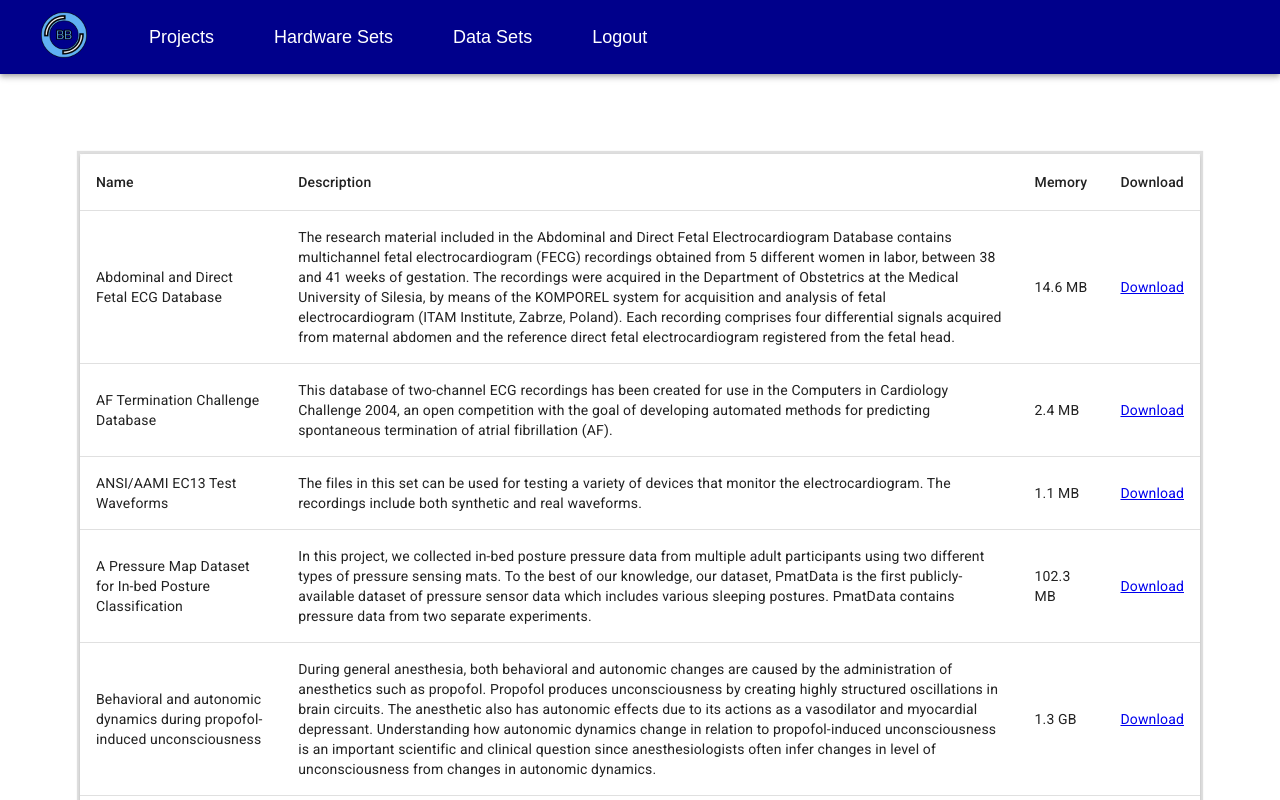
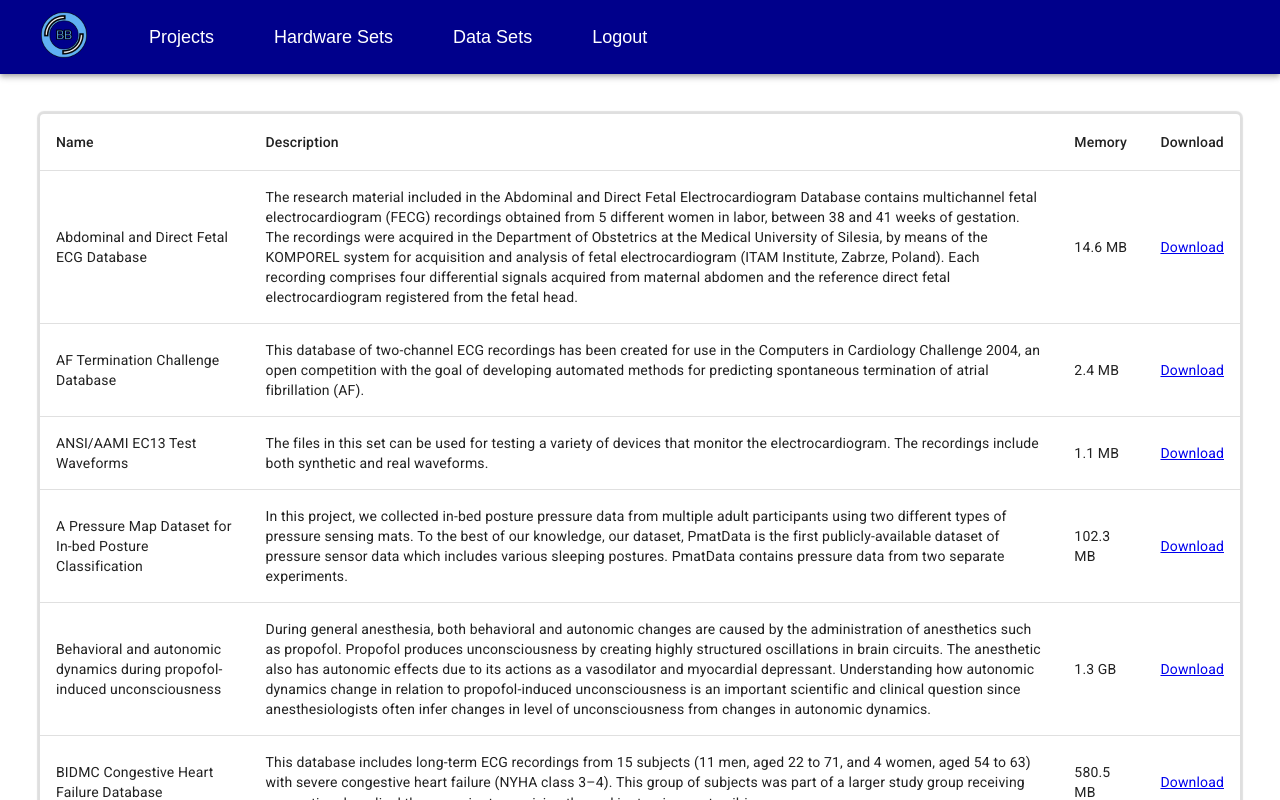
Before and after one commit to techster10173/SoftLab, a React (Create React App) app in the folder frontend/: page /data in a window 1280 px wide. Shown: the top 800 px of the page. Built offline with nearby package versions, Linux system fonts and the light colour scheme.

Commit message:
Restyle Datasets

```diff
--- a/frontend/src/DataSets.jsx
+++ b/frontend/src/DataSets.jsx
@@ -1,32 +1,22 @@
 import {Navbar} from "./Toolbar.jsx";
 import React from "react";
 import './projects.css';
-import Table from '@mui/material/Table';
-import TableBody from '@mui/material/TableBody';
-import TableCell from '@mui/material/TableCell';
-import TableContainer from '@mui/material/TableContainer';
-import TableHead from '@mui/material/TableHead';
-import TableRow from '@mui/material/TableRow';
-import Paper from '@mui/material/Paper';
-import Box from '@mui/material/Box';
+import {TableBody, TableCell, TableRow, TableContainer, TableHead, Paper, Box, Table} from '@mui/material';
 import data from "./Data.json"
 
 export class DataSets extends React.Component {
     render() {
         return (
-            <div>
+            <>
                 <Navbar />
-          <Box
-              sx={{
-                marginLeft: 10,
-                marginRight: 10,
-                marginTop: 10,
-                marginBottom: 10,
-
-                boxShadow: '0 0 1px 3px rgba(0, 0, 0, .125)',
-            }}
-          >
-            <TableContainer component={Paper}>
+                <TableContainer component={Paper} sx={{
+                    marginLeft: 5,
+                    marginRight: 5,
+                    marginTop: 5,
+                    width: "auto",
+                    marginBottom: 5,
+                    boxShadow: '0 0 1px 3px rgba(0, 0, 0, .125)',
+                }}>
               <Table aria-label="simple table">
                 <TableHead>
                   <TableRow>
@@ -53,9 +43,7 @@ export class DataSets extends React.Component {
                 </TableBody>
               </Table>
             </TableContainer>
-
-            </Box>
-        </div>
+          </>
 
         )
     }
```
